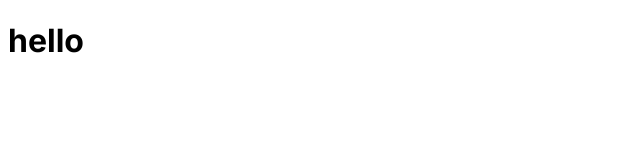
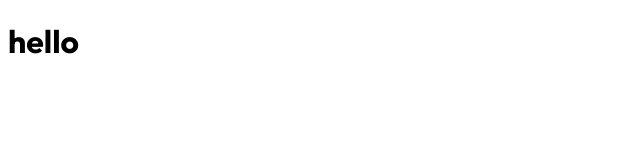
Before and after one commit to mahima-manik/nextjs-tailwind-responsive-starter-code, a Next.js app: page / in a window 1280 px wide. Shown: the top 160 px of the page, without its empty margins (0-640 px from the left). Built offline with nearby package versions, Linux system fonts and the light colour scheme.

Commit message:
Use layout.js for global styling

```diff
--- a/src/app/_app.js
+++ /dev/null
@@ -1,3 +0,0 @@
-export default function MyApp({ Component, pageProps }) {
-    return <Component {...pageProps} />
-}
--- a/src/app/_document.js
+++ /dev/null
@@ -1,15 +0,0 @@
-import { Html, Head, Main, NextScript } from 'next/document'
-
-export default function Document() {
-    return (
-        <Html lang="en">
-            <Head>
-                <link href="https://fonts.googleapis.com/css2?family=Outfit:wght@400;500;700&display=swap" rel="stylesheet" />
-            </Head>
-            <body>
-                <Main />
-                <NextScript />
-            </body>
-        </Html>
-    )
-}
--- a/src/app/layout.js
+++ b/src/app/layout.js
@@ -1,17 +1,17 @@
 import '@/styles/globals.css'
-import { Inter } from 'next/font/google'
+import { Outfit } from 'next/font/google'
 
-const inter = Inter({ subsets: ['latin'] })
+const outfit = Outfit({ subsets: ['latin'] })
 
 export const metadata = {
-  title: 'Create Next App',
-  description: 'Generated by create next app',
+  title: 'Astro Teller',
+  description: 'Know your stars using Artificial Intelligence',
 }
 
 export default function RootLayout({ children }) {
   return (
     <html lang="en">
-      <body className={inter.className}>{children}</body>
+      <body className={outfit.className}>{children}</body>
     </html>
   )
 }
```
Also changed, not shown: 1 other file (tests, documents, lock files or other folders).
